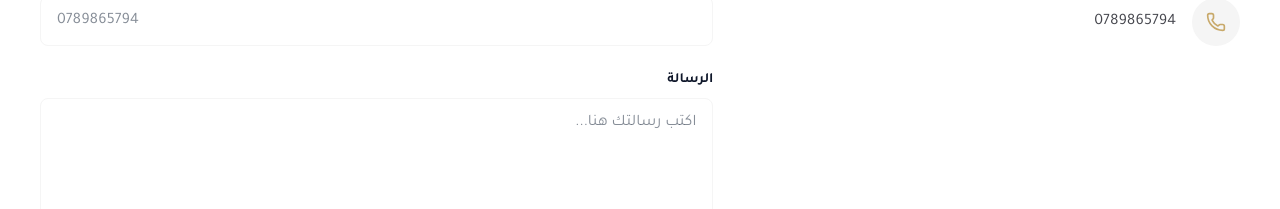
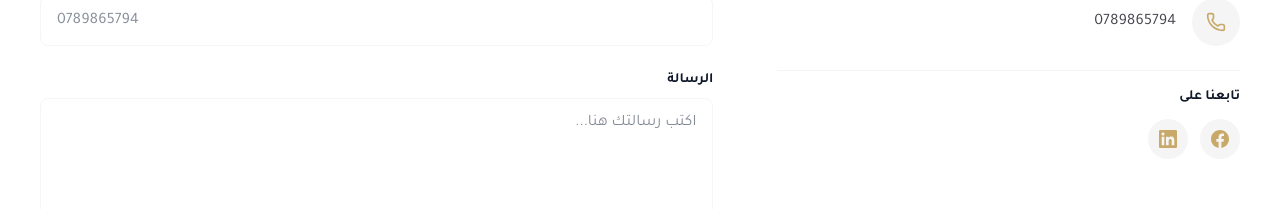
Before and after one commit to Abdoocoder/fatima-abu-aisha, a Next.js app: page /contact in a window 1280 px wide. Shown: the part 563-772 px from the top of the page. Built offline with nearby package versions, Linux system fonts and the light colour scheme; no server answers.

Commit message:
feat: add Facebook and LinkedIn social links to contact page

```diff
--- a/src/app/contact/page.tsx
+++ b/src/app/contact/page.tsx
@@ -70,6 +70,32 @@ export default function Contact() {
                     <p className="font-tajawal text-on-surface-variant" dir="ltr">
                       0789865794
                     </p>
+                  </div>
+                </div>
+
+                <div className="pt-4 border-t border-brand-gray">
+                  <h3 className="font-tajawal text-sm font-bold text-brand-navy mb-3">
+                    تابعنا على
+                  </h3>
+                  <div className="flex gap-3">
+                    <a
+                      href="https://web.facebook.com/profile.php?id=100087941926865"
+                      target="_blank"
+                      rel="noopener noreferrer"
+                      className="w-10 h-10 rounded-full bg-brand-gray flex items-center justify-center text-brand-gold hover:bg-brand-gold hover:text-white transition-all"
+                      aria-label="فيسبوك"
+                    >
+                      <svg xmlns="http://www.w3.org/2000/svg" width="18" height="18" viewBox="0 0 24 24" fill="currentColor"><path d="M24 12.073c0-6.627-5.373-12-12-12s-12 5.373-12 12c0 5.99 4.388 10.954 10.125 11.854v-8.385H7.078v-3.47h3.047V9.43c0-3.007 1.792-4.669 4.533-4.669 1.312 0 2.686.235 2.686.235v2.953H15.83c-1.491 0-1.956.925-1.956 1.874v2.25h3.328l-.532 3.47h-2.796v8.385C19.612 23.027 24 18.062 24 12.073z"/></svg>
+                    </a>
+                    <a
+                      href="https://jo.linkedin.com/in/fatima-abu-aisha-b4a56818b"
+                      target="_blank"
+                      rel="noopener noreferrer"
+                      className="w-10 h-10 rounded-full bg-brand-gray flex items-center justify-center text-brand-gold hover:bg-brand-gold hover:text-white transition-all"
+                      aria-label="لينكد إن"
+                    >
+                      <svg xmlns="http://www.w3.org/2000/svg" width="18" height="18" viewBox="0 0 24 24" fill="currentColor"><path d="M20.447 20.452h-3.554v-5.569c0-1.328-.027-3.037-1.852-3.037-1.853 0-2.136 1.445-2.136 2.939v5.667H9.351V9h3.414v1.561h.046c.477-.9 1.637-1.85 3.37-1.85 3.601 0 4.267 2.37 4.267 5.455v6.286zM5.337 7.433c-1.144 0-2.063-.926-2.063-2.065 0-1.138.92-2.063 2.063-2.063 1.14 0 2.064.925 2.064 2.063 0 1.139-.925 2.065-2.064 2.065zm1.782 13.019H3.555V9h3.564v11.452zM22.225 0H1.771C.792 0 0 .774 0 1.729v20.542C0 23.227.792 24 1.771 24h20.451C23.2 24 24 23.227 24 22.271V1.729C24 .774 23.2 0 22.222 0h.003z"/></svg>
+                    </a>
                   </div>
                 </div>
               </div>
```
